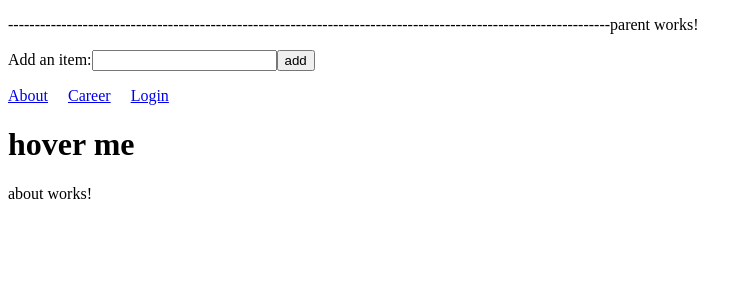
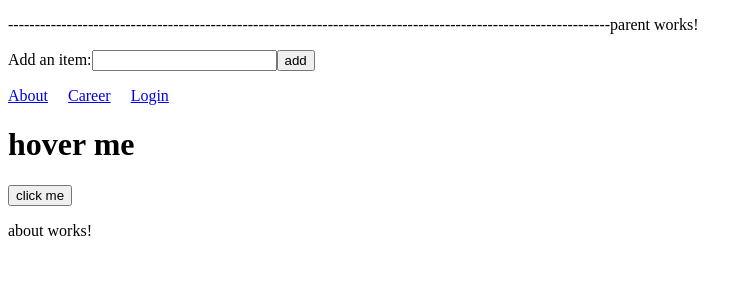
Before and after one commit to DSASoldier/seven-day-angular-training, an Angular app in the folder my-angular-16-project-global/: page / in a window 1280 px wide. Shown: the top 300 px of the page, without its empty margins (0-752 px from the left). Built offline with nearby package versions, Linux system fonts and the light colour scheme.

Commit message:
button add

```diff
--- a/my-angular-16-project-global/src/app/app.component.html
+++ b/my-angular-16-project-global/src/app/app.component.html
@@ -5,4 +5,6 @@
 <a routerLink="/login" class="nav-link">Login</a>
 
 <h1 appAbc>hover me</h1>
+
+<button [disabled]="role" (click)="buttonDisable()">click me</button>
 <router-outlet />
--- a/my-angular-16-project-global/src/app/app.component.ts
+++ b/my-angular-16-project-global/src/app/app.component.ts
@@ -1,7 +1,7 @@
 import { NgFor, NgIf } from "@angular/common";
 import { FormsModule } from "@angular/forms";
 import { RouterOutlet } from "@angular/router";
-import { AfterContentInit, AfterViewChecked, AfterViewInit, Component, ElementRef, NgModule, OnChanges, OnDestroy, OnInit, SimpleChanges, ViewChild } from "@angular/core";
+import { AfterContentInit, AfterViewChecked, AfterViewInit, Component, ElementRef, HostBinding, NgModule, OnChanges, OnDestroy, OnInit, SimpleChanges, ViewChild } from "@angular/core";
 import { TestingService } from "./services/testing.service";
 import { DayTwoComponent } from "./day-two/day-two.component";
 import { Router } from '@angular/router';
@@ -18,14 +18,27 @@ export class AppComponent{
 
   productIds: number[]=[1,2,3,4,5,6,7];
 
+  @HostBinding('disabled') role: boolean=false;
+
+
+
+
   @ViewChild(DayTwoComponent) child!: DayTwoComponent;
 
 
   constructor(private dataItem:TestingService){
     console.log(dataItem.getData());
+    this.role = false;
+  }
+
+  buttonDisable(){
+    this.role = true;
+
+    setTimeout(()=>{
+      this.role = false;
+    },3000);
 
   }
-
 
   ngOnChanges(changes: SimpleChanges): void {
     console.log("ng on changes triggered",changes);
```
